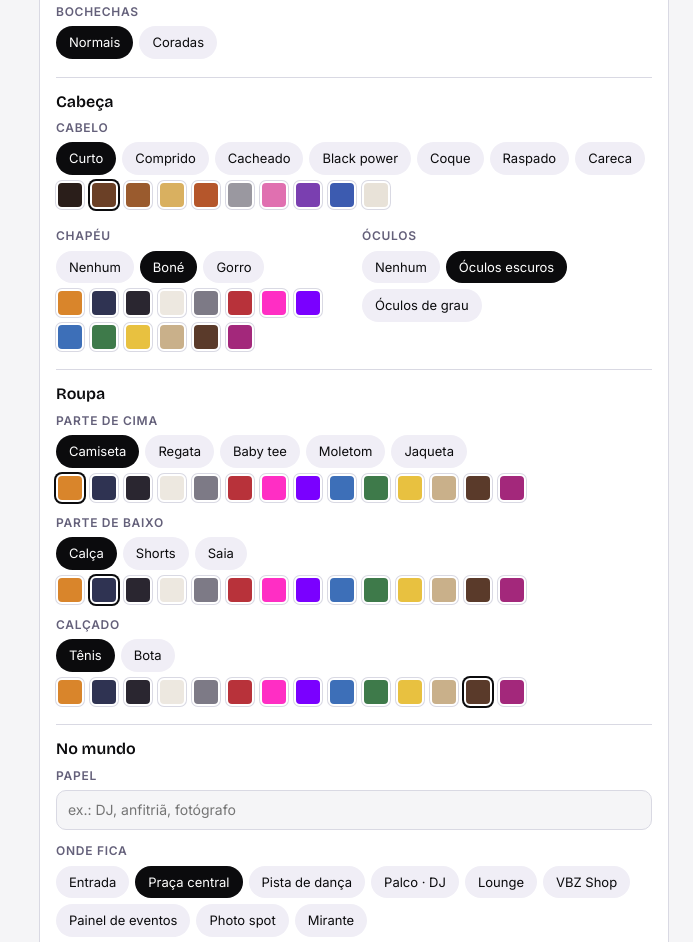
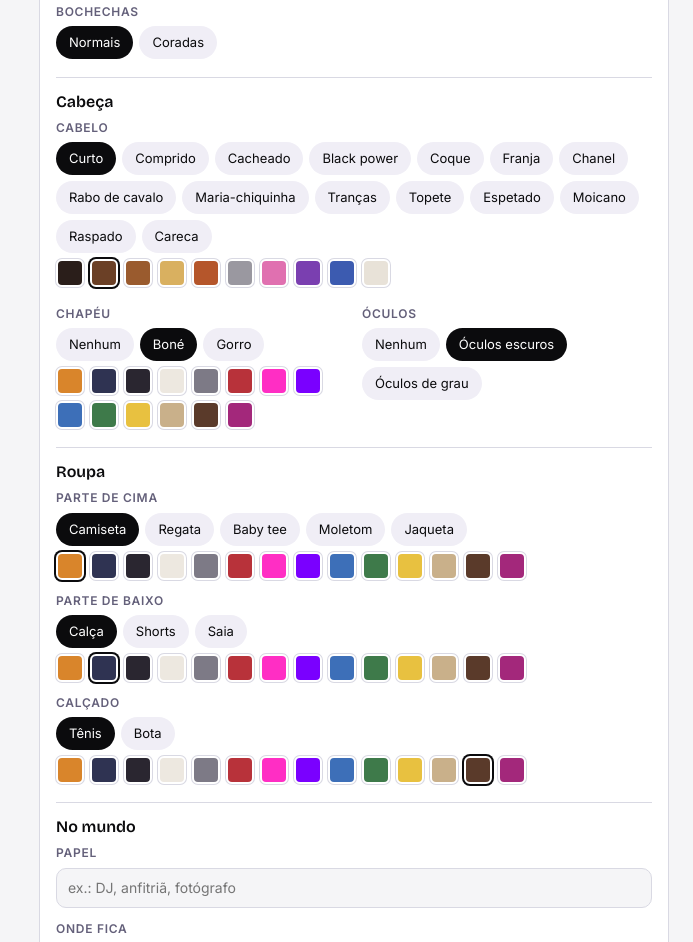
Before and after one commit to luanamatiello12-cloud/personitasvibezzzzzzz, a plain HTML site: page atelie.html in a window 1280 px wide. Shown: the part 809-1751 px from the top of the page, without its empty margins (587-1280 px from the left). Drawn offline with nearby package versions, Linux system fonts and the light colour scheme.

Commit message:
Oito cabelos novos: franja, chanel, rabo de cavalo, maria-chiquinha, tranças, topete, espetado e moicano
Co-Authored-By: Claude Fable 5.2 <noreply@anthropic.com>

```diff
--- a/atelie.html
+++ b/atelie.html
@@ -144,7 +144,7 @@ textarea{resize:vertical;min-height:58px}
 <script>
 /* ---------- options ---------- */
 const SKIN=[{id:"clara",n:"Clara",c:"F2C9A0"},{id:"media",n:"Média",c:"D69A63"},{id:"morena",n:"Morena",c:"B07446"},{id:"escura",n:"Escura",c:"74462B"}];
-const HAIR=[{id:"curto",n:"Curto"},{id:"comprido",n:"Comprido"},{id:"cacheado",n:"Cacheado"},{id:"blackpower",n:"Black power"},{id:"coque",n:"Coque"},{id:"raspado",n:"Raspado"},{id:"careca",n:"Careca"}];
+const HAIR=[{id:"curto",n:"Curto"},{id:"comprido",n:"Comprido"},{id:"cacheado",n:"Cacheado"},{id:"blackpower",n:"Black power"},{id:"coque",n:"Coque"},{id:"franja",n:"Franja"},{id:"chanel",n:"Chanel"},{id:"rabo",n:"Rabo de cavalo"},{id:"chiquinhas",n:"Maria-chiquinha"},{id:"trancas",n:"Tranças"},{id:"topete",n:"Topete"},{id:"espetado",n:"Espetado"},{id:"moicano",n:"Moicano"},{id:"raspado",n:"Raspado"},{id:"careca",n:"Careca"}];
 const HAT=[{id:"nenhum",n:"Nenhum"},{id:"bone",n:"Boné"},{id:"gorro",n:"Gorro"}];
 const GLASSES=[{id:"nenhum",n:"Nenhum"},{id:"escuros",n:"Óculos escuros"},{id:"grau",n:"Óculos de grau"}];
 const TOPS=[{id:"camiseta",n:"Camiseta"},{id:"regata",n:"Regata"},{id:"babytee",n:"Baby tee"},{id:"moletom",n:"Moletom"},{id:"jaqueta",n:"Jaqueta"}];
@@ -192,6 +192,10 @@ function sprite(c){
  const LL=[T[0]+1,11], LR=[12,T[1]-1];
  // hair behind the head
  if(c.cabelo==="comprido"){rect(6,6,17,fem?27:22,hc,"hairB")}
+ if(c.cabelo==="trancas"){rect(6,6,17,fem?27:22,hc,"hairB")}
+ if(c.cabelo==="chanel"){rect(6,6,17,15,hc,"hairB")}
+ if(c.cabelo==="rabo"){rect(17,4,19,6,hc,"hairB","tailR");rect(18,7,20,15,hc,"hairB","tailR");row(16,18,19,hc,"hairB","tailR");put(19,17,hc,"hairB","tailR");rect(19,8,19,14,mul(hc,1.25),"hairB","tailR")}
+ if(c.cabelo==="chiquinhas"){rect(3,8,5,15,hc,"hairB","tailL");rect(18,8,20,15,hc,"hairB","tailR");put(4,16,hc,"hairB","tailL");put(19,16,hc,"hairB","tailR");rect(4,10,4,14,mul(hc,1.25),"hairB","tailL");rect(19,10,19,14,mul(hc,1.25),"hairB","tailR")}
  if(c.cabelo==="blackpower"){for(let y=0;y<=12;y++){const hw=Math.round(Math.sqrt(Math.max(0,49-(y-6)*(y-6)))*1.15);row(y,Math.max(3,12-hw),Math.min(20,11+hw),hc,"hairB")}}
  // legs and feet
  rect(LL[0],39,LL[1],57,sk,"leg","legL");rect(LR[0],39,LR[1],57,sk,"leg","legR");
@@ -260,6 +264,18 @@ function sprite(c){
  if(h==="cacheado"){for(const x of[8,10,12,14])put(x,1,hc,"hair");row(2,7,16,hc,"hair");rect(6,3,17,7,hc,"hair");row(8,6,8,hc,"hair");row(8,15,17,hc,"hair");rect(6,9,6,11,hc,"hair");rect(17,9,17,11,hc,"hair");for(const [x,y] of[[8,3],[11,4],[14,3],[9,6],[13,6],[16,5],[7,5]])put(x,y,hcD,"hair")}
  if(h==="blackpower"){rect(7,1,16,6,hc,"hair");row(7,7,9,hc,"hair");row(7,14,16,hc,"hair");for(const [x,y] of[[9,2],[13,3],[10,5],[15,5],[8,4]])put(x,y,hcD,"hair")}
  if(h==="raspado"){row(3,9,14,hcD,"hair");rect(8,4,15,5,hcD,"hair");put(7,6,hcD,"hair");put(16,6,hcD,"hair")}
+ // extra styles
+ const capH=()=>{row(2,9,14,hc,"hair");row(3,8,15,hc,"hair");rect(7,4,16,6,hc,"hair");row(4,10,12,mul(hc,1.25),"hair")};
+ const sideH=y1=>{rect(7,7,7,y1,hc,"hair");rect(16,7,16,y1,hc,"hair")};
+ const tie=[255,46,196];
+ if(h==="franja"){capH();rect(7,7,16,8,hc,"hair");sideH(11);for(const x of[9,12,15])put(x,8,hcD,"hair")}
+ if(h==="chanel"){capH();row(7,7,10,hc,"hair");row(7,14,16,hc,"hair");rect(6,7,7,15,hc,"hair","hairFL");rect(16,7,17,15,hc,"hair","hairFR");put(6,15,null,null);put(17,15,null,null)}
+ if(h==="rabo"){capH();row(7,7,9,hc,"hair");row(7,13,16,hc,"hair");sideH(9);put(17,6,tie,"hairB","tailR");put(18,6,tie,"hairB","tailR")}
+ if(h==="chiquinhas"){capH();row(7,7,9,hc,"hair");row(7,13,16,hc,"hair");put(11,7,hc,"hair");sideH(8);row(8,4,5,tie,"hairB","tailL");row(8,18,19,tie,"hairB","tailR")}
+ if(h==="moicano"){row(3,9,14,hcD,"hair");rect(8,4,15,5,hcD,"hair");put(7,6,hcD,"hair");put(16,6,hcD,"hair");rect(10,0,13,6,hc,"hair","crest");row(-1,11,12,hc,"hair","crest");rect(11,1,11,4,mul(hc,1.25),"hair","crest")}
+ if(h==="topete"){capH();row(1,8,14,hc,"hair");row(0,8,12,hc,"hair");rect(7,2,8,3,hc,"hair");row(7,7,8,hc,"hair");row(7,14,16,hc,"hair");sideH(9);row(1,9,11,mul(hc,1.25),"hair");row(6,8,13,hcD,"hair")}
+ if(h==="trancas"){capH();const e=fem?24:19;row(7,7,9,hc,"hair");row(7,13,16,hc,"hair");rect(6,8,7,e,hc,"hair","hairFL");rect(16,8,17,e,hc,"hair","hairFR");for(let y=9;y<=e;y+=2){row(y,6,7,hcD,"hair","hairFL");row(y,16,17,hcD,"hair","hairFR")}for(const x of[8,10,12,14])rect(x,3,x,6,hcD,"hair")}
+ if(h==="espetado"){capH();for(const [x,y] of[[8,1],[10,1],[10,0],[12,1],[12,0],[14,1],[15,2],[7,3],[16,3]])put(x,y,hc,"hair");for(const x of[8,10,13,15])put(x,7,hc,"hair");sideH(9)}
  // hats
  if(c.chapeu==="bone"){row(0,9,14,hat,"hat");row(1,8,15,hat,"hat");rect(7,2,16,6,hat,"hat");row(6,7,16,hatD,"hat");rect(3,6,8,7,hatD,"brim");put(3,6,null,null);row(7,3,8,mul(hat,.55),"brim");put(12,3,[255,46,196],"hat");put(13,3,[255,46,196],"hat");row(2,9,11,mul(hat,1.2),"hat")}
  if(c.chapeu==="gorro"){row(-1,10,13,hat,"hat");row(0,8,15,hat,"hat");rect(7,1,16,5,hat,"hat");rect(6,5,17,7,hatD,"hat","cuff");for(let x=7;x<=16;x+=2)rect(x,5,x,7,mul(hat,.6),"hat","cuff");row(1,9,11,mul(hat,1.2),"hat")}
```
Also changed, not shown: index.html (+17 -1 lines).
